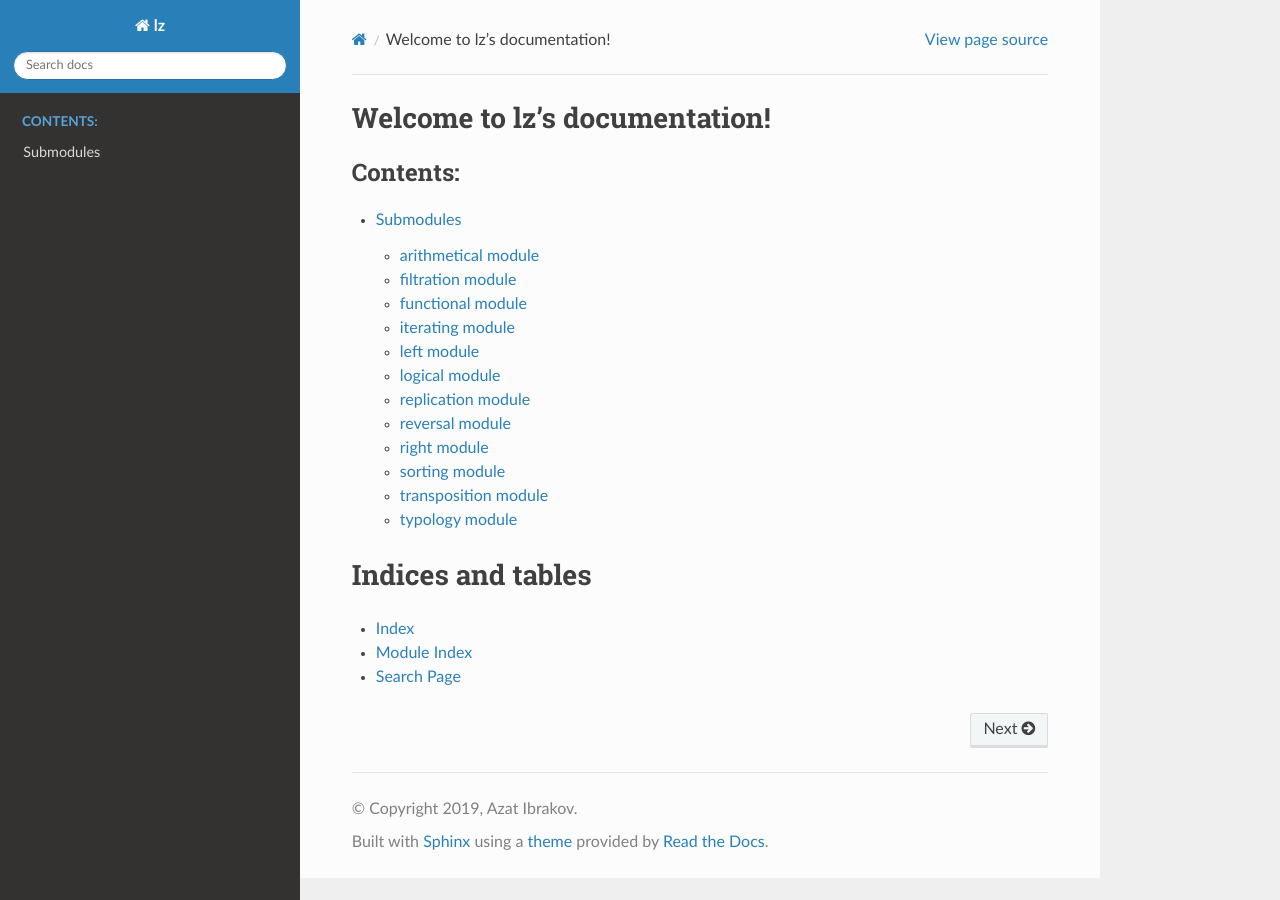
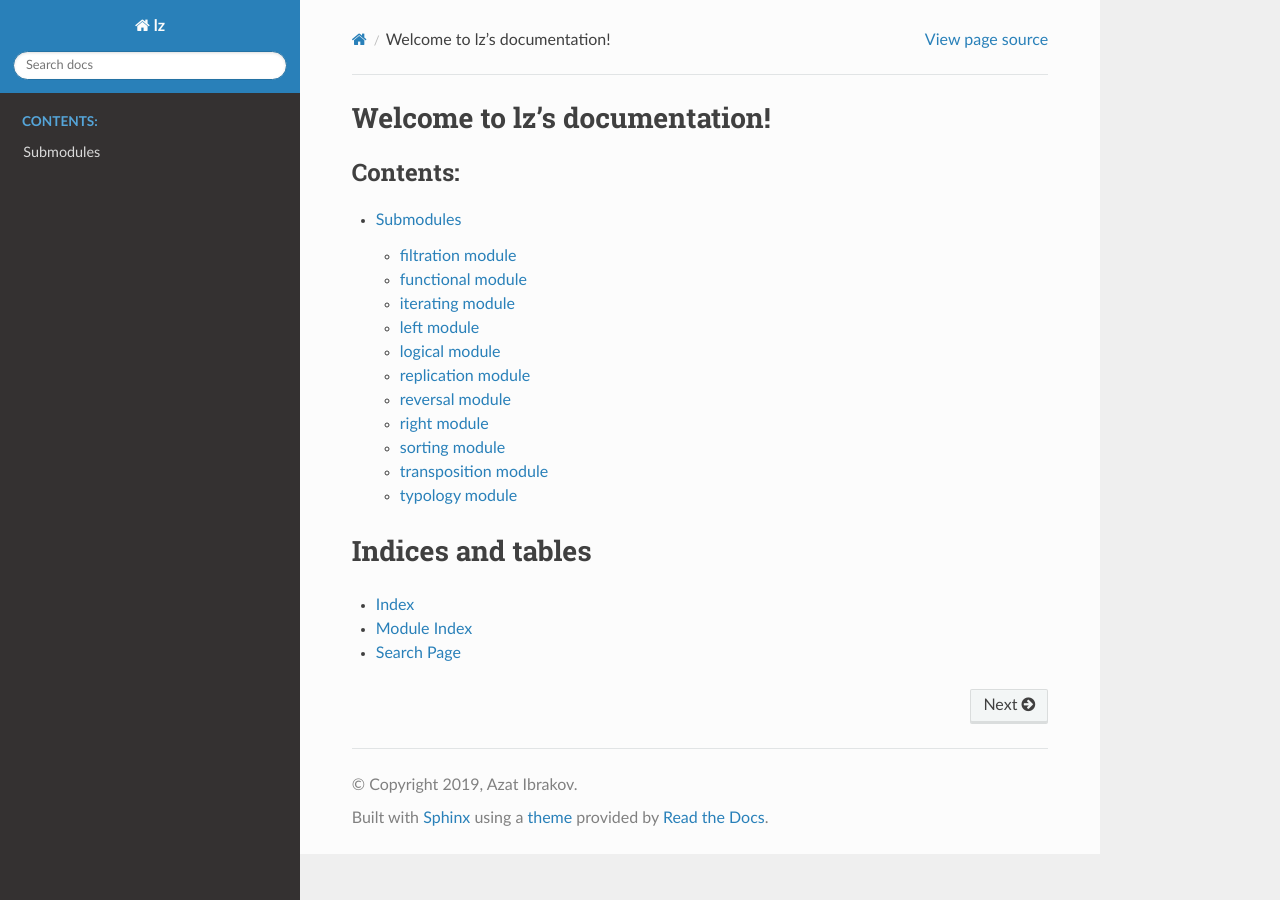
Before and after one commit to lycantropos/lz, a Sphinx documentation site: the page built from docs/index.rst, in a window 1280 px wide. Built offline with Sphinx 7.4.7 and the Read the Docs theme 2.0.0, drawn with Linux system fonts in a browser that asks for light colours.

Commit message:
Remove 'arithmetical' module from docs

```diff
--- a/docs/lz.rst
+++ b/docs/lz.rst
@@ -1,11 +1,5 @@
 Submodules
 ==========
-
-arithmetical module
-~~~~~~~~~~~~~~~~~~~
-
-.. automodule:: lz.arithmetical
-    :members:
 
 filtration module
 ~~~~~~~~~~~~~~~~~
```
